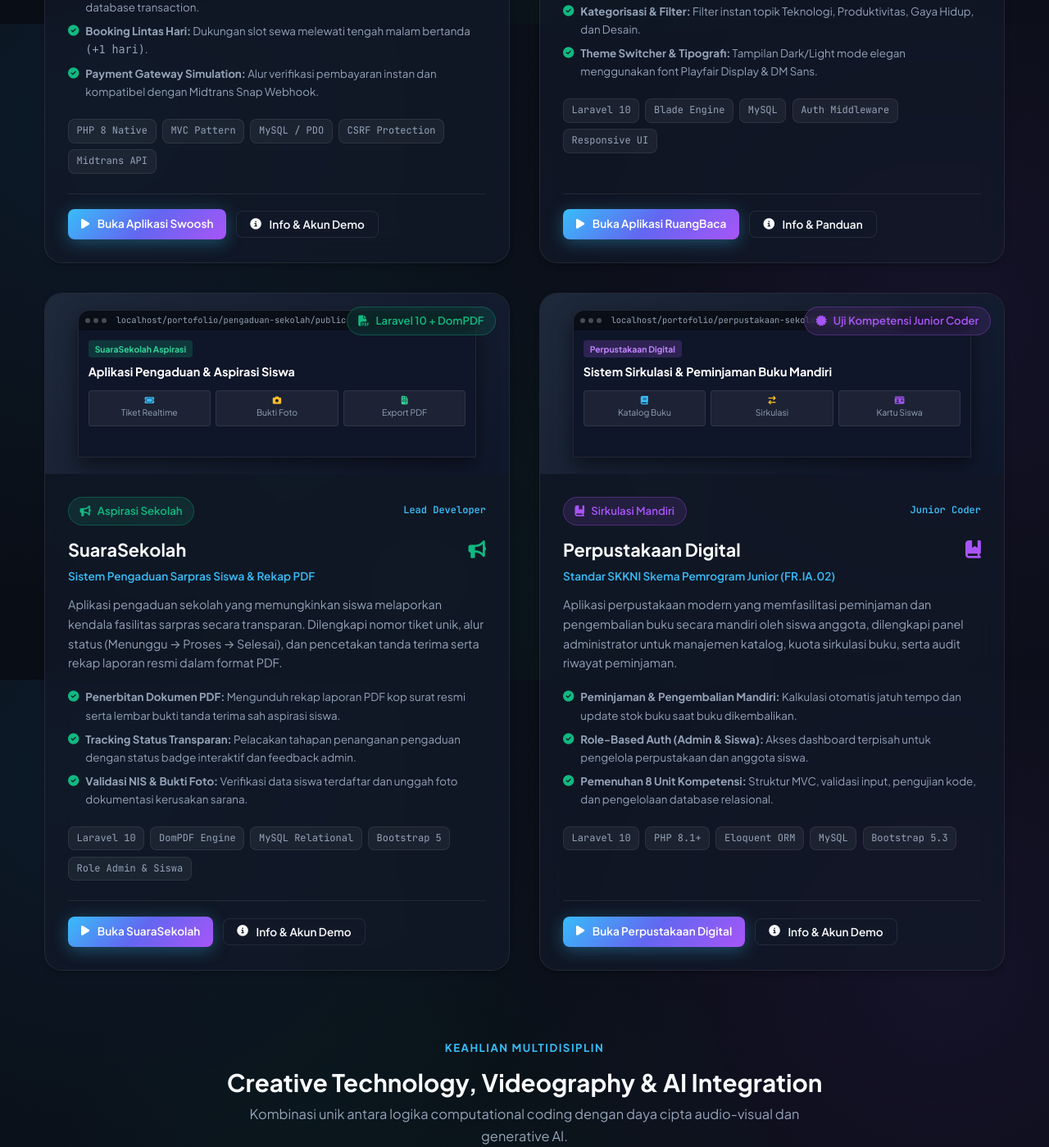
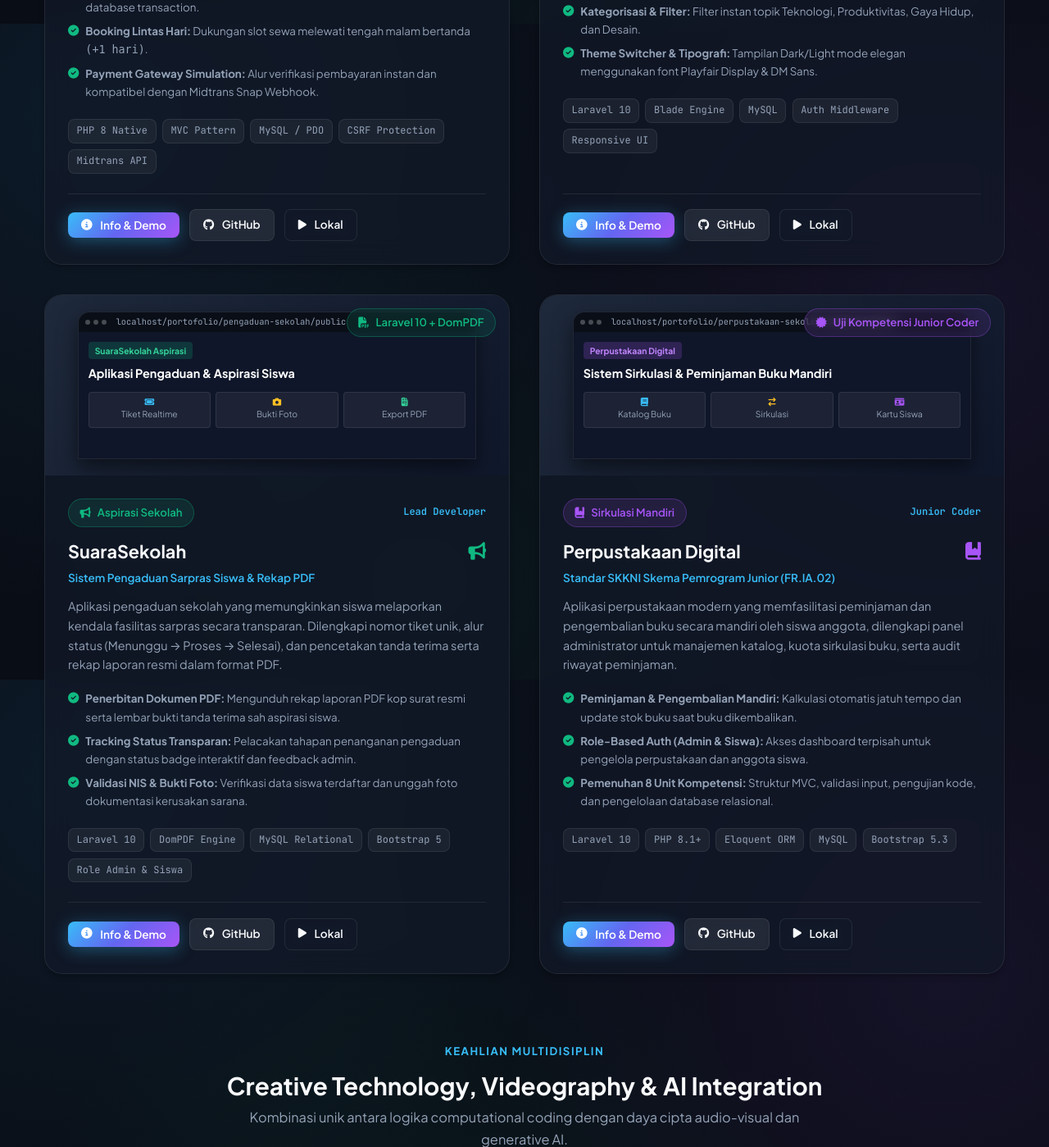
Before and after one commit to Alvin-Chandra1/portofolio, a PHP site: page /portofolio/ in a window 1280 px wide. Shown: the part 3171-4570 px from the top of the page at 82% size. Run offline with PHP 8.4, Linux system fonts and the light colour scheme.

Commit message:
fix: smart project navigation with GitHub repository links and full-stack backend notice for online viewers

```diff
--- a/assets/css/style.css
+++ b/assets/css/style.css
@@ -1943,6 +1943,34 @@ textarea.form-control {
   display: flex;
   flex-direction: column;
   gap: 0.4rem;
+}
+
+.backend-notice-box {
+  background: rgba(245, 158, 11, 0.1);
+  border: 1px solid rgba(245, 158, 11, 0.3);
+  border-radius: var(--radius-md);
+  padding: 1rem;
+  font-size: 0.85rem;
+  color: var(--text-muted);
+  display: flex;
+  gap: 0.75rem;
+  align-items: flex-start;
+  line-height: 1.6;
+}
+
+.backend-notice-box strong {
+  color: var(--accent-amber);
+}
+
+.btn-github {
+  background: rgba(255, 255, 255, 0.08);
+  border: 1px solid var(--border-color);
+  color: var(--text-main);
+}
+.btn-github:hover {
+  background: #24292f;
+  border-color: #ffffff;
+  color: #ffffff;
 }
 
 /* CV Modal Specifics */
--- a/assets/js/main.js
+++ b/assets/js/main.js
@@ -166,6 +166,7 @@ const projectData = {
   swoosh: {
     title: "Swoosh — Sistem Reservasi Lapangan Basket Terpadu (PHP Native MVC)",
     category: "Full-Stack Web Application • Native PHP 8 MVC Architecture",
+    githubRepo: "https://github.com/Alvin-Chandra1/swoosh-new",
     summary: "Aplikasi reservasi lapangan basket dengan arsitektur PHP Native MVC modern tanpa dependency framework eksternal. Dirancang untuk menangani operasional pemesanan secara end-to-end dengan fokus utama pada pencegahan double-booking di sisi server dan integrasi alur pembayaran fleksibel.",
     architecture: [
       "Arsitektur Model-View-Controller (MVC) murni dengan front-controller pattern di <code>public/index.php</code>.",
@@ -191,6 +192,7 @@ const projectData = {
   ruangbaca: {
     title: "RuangBaca — Platform Publikasi Konten & CMS Editorial (Laravel 10)",
     category: "Full-Stack Web Application • Laravel 10 Framework",
+    githubRepo: "https://github.com/Alvin-Chandra1/ruangbaca",
     summary: "Website editorial artikel online modern yang memadukan kenyamanan pembaca (tipografi Playfair Display & DM Sans) dengan sistem Content Management System (CMS) terstruktur bagi author dan administrator.",
     architecture: [
       "Dibangun di atas <code>Laravel 10</code> dengan arsitektur MVC dan route RESTful yang terstruktur.",
@@ -214,6 +216,7 @@ const projectData = {
   pengaduan_sekolah: {
     title: "SuaraSekolah — Aplikasi Pengaduan & Aspirasi Siswa (Laravel 10)",
     category: "Full-Stack Web Application • Laravel 10 & DomPDF",
+    githubRepo: "https://github.com/Alvin-Chandra1/pengaduan-sekolah",
     summary: "Sistem pengaduan dan aspirasi sekolah digital yang memungkinkan siswa menyampaikan keluhan serta saran fasilitas sarana prasarana sekolah secara transparan, akuntabel, dan terlacak. Dilengkapi panel verifikasi sekolah, perubahan status real-time, dan export dokumen resmi PDF.",
     architecture: [
       "Model & Relasi Database Eloquent lengkap: <code>Siswa</code>, <code>Kategori</code>, <code>InputAspirasi</code>, <code>Aspirasi</code>, dan <code>User</code> (Admin).",
@@ -239,6 +242,7 @@ const projectData = {
   perpustakaan_digital: {
     title: "Perpustakaan Sekolah Digital — Sirkulasi Buku Mandiri (Laravel 10)",
     category: "Full-Stack Web Application • Standar Uji Kompetensi Junior Coder SKKNI",
+    githubRepo: "https://github.com/Alvin-Chandra1/Latihan_UKK_AlvinChandra_XIIPPLG2",
     summary: "Aplikasi sirkulasi buku perpustakaan digital yang dirancang untuk mempermudah kegiatan peminjaman dan pengembalian buku secara mandiri oleh siswa anggota, serta memfasilitasi petugas perpustakaan dalam inventarisasi katalog buku dan audit transaksi sirkulasi.",
     architecture: [
       "Standarisasi 8 Unit Kompetensi SKKNI Pemrogram Junior (Junior Coder FR.IA.02) dengan pola Model-View-Controller.",
@@ -271,14 +275,12 @@ function initProjectModals() {
   const modalArchList = document.getElementById('modal-arch-list');
   const modalCreds = document.getElementById('modal-creds');
   const modalTechTags = document.getElementById('modal-tech-tags');
-  const modalActionBtn = document.getElementById('modal-action-btn');
+  const modalActionsWrap = document.getElementById('modal-actions-wrap');
 
-  document.querySelectorAll('[data-open-modal]').forEach(btn => {
-    btn.addEventListener('click', (e) => {
-      e.preventDefault();
-      const projectKey = btn.getAttribute('data-open-modal');
+  const isLocal = window.location.hostname === 'localhost' || window.location.hostname === '127.0.0.1';
+
+  const openModalByKey = (projectKey) => {
     const data = projectData[projectKey];
-
     if (data && modalOverlay) {
       modalTitle.textContent = data.title;
       modalCategory.textContent = data.category;
@@ -292,8 +294,8 @@ function initProjectModals() {
         </li>
       `).join('');
 
-        // Credentials
-        modalCreds.innerHTML = `
+      // Credentials & Hosting notice
+      let credsHTML = `
         <div style="font-weight: 700; color: var(--text-main); margin-bottom: 0.4rem;">
           <i class="fa-solid fa-key" style="color: var(--accent-amber);"></i> Akses & Informasi Akun Demo:
         </div>
@@ -305,18 +307,72 @@ function initProjectModals() {
         `).join('')}
       `;
 
+      if (!isLocal) {
+        credsHTML += `
+          <div class="backend-notice-box" style="margin-top: 0.85rem;">
+            <i class="fa-solid fa-server" style="color: var(--accent-amber); font-size: 1.15rem; margin-top: 0.2rem;"></i>
+            <div>
+              <strong>Informasi Backend & Database:</strong> Projek ini merupakan aplikasi Full-Stack dinamis berbasis backend PHP & database MySQL. Di hosting statis seperti GitHub Pages, aplikasi tidak dapat mengeksekusi PHP secara langsung, namun seluruh arsitektur, kode program lengkap, file database <code>.sql</code>, dan panduan instalasi dapat diakses secara transparan melalui tombol repositori GitHub di bawah ini.
+            </div>
+          </div>
+        `;
+      }
+
+      modalCreds.innerHTML = credsHTML;
+
       // Tech stack tags
       modalTechTags.innerHTML = data.techStack.map(tag => `
         <span class="tech-tag" style="background: rgba(56, 189, 248, 0.1); color: var(--accent-cyan); border-color: rgba(56, 189, 248, 0.25);">${tag}</span>
       `).join('');
 
-        // Action button
-        modalActionBtn.setAttribute('href', data.credentials.url);
-        modalActionBtn.innerHTML = `<i class="fa-solid fa-arrow-up-right-from-square"></i> Buka Aplikasi (${data.title.split('—')[0].trim()})`;
+      // Action buttons
+      if (modalActionsWrap) {
+        modalActionsWrap.innerHTML = `
+          <a href="${data.githubRepo}" target="_blank" class="btn btn-primary" style="flex: 1.2;">
+            <i class="fa-brands fa-github"></i> Buka Source Code di GitHub
+          </a>
+          <a href="${data.credentials.url}" target="_blank" class="btn btn-outline" style="flex: 1;" title="${isLocal ? 'Buka di Server Lokal Laragon' : 'Membutuhkan server lokal Laragon / PHP aktif'}">
+            <i class="fa-solid ${isLocal ? 'fa-play' : 'fa-laptop-code'}"></i> ${isLocal ? 'Buka di Localhost' : 'Buka di Server Lokal'}
+          </a>
+        `;
+      }
 
       modalOverlay.classList.add('active');
       document.body.style.overflow = 'hidden';
     }
+  };
+
+  // Intercept launcher pills if on remote web
+  document.querySelectorAll('.launcher-pill').forEach(pill => {
+    pill.addEventListener('click', (e) => {
+      if (!isLocal) {
+        e.preventDefault();
+        const projectKey = pill.getAttribute('data-open-modal');
+        if (projectKey) {
+          openModalByKey(projectKey);
+        }
+      }
+    });
+  });
+
+  // Intercept local-app-btn if on remote web
+  document.querySelectorAll('.local-app-btn').forEach(btn => {
+    btn.addEventListener('click', (e) => {
+      if (!isLocal) {
+        e.preventDefault();
+        showToast('Aplikasi ini membutuhkan server lokal Laragon / PHP & MySQL aktif.');
+        const card = btn.closest('.project-card');
+        const modalBtn = card?.querySelector('[data-open-modal]');
+        if (modalBtn) modalBtn.click();
+      }
+    });
+  });
+
+  document.querySelectorAll('[data-open-modal]').forEach(btn => {
+    btn.addEventListener('click', (e) => {
+      e.preventDefault();
+      const projectKey = btn.getAttribute('data-open-modal');
+      openModalByKey(projectKey);
     });
   });
 
--- a/index.php
+++ b/index.php
@@ -171,19 +171,19 @@
                             <div class="hero-quick-launcher">
                                 <div class="launcher-label"><i class="fa-solid fa-bolt" style="color: #fbbf24;"></i> Jalankan Projek Langsung dari Server Lokal:</div>
                                 <div class="launcher-grid">
-                                    <a href="./swoosh/public/" target="_blank" class="launcher-pill">
+                                    <a href="./swoosh/public/" data-open-modal="swoosh" class="launcher-pill">
                                         <i class="fa-solid fa-basketball" style="color: #f97316;"></i>
                                         <span>Swoosh Booking (MVC)</span>
                                     </a>
-                                    <a href="./bb/public/" target="_blank" class="launcher-pill">
+                                    <a href="./bb/public/" data-open-modal="ruangbaca" class="launcher-pill">
                                         <i class="fa-solid fa-newspaper" style="color: var(--accent-cyan);"></i>
                                         <span>RuangBaca (Laravel 10)</span>
                                     </a>
-                                    <a href="./pengaduan-sekolah/public/" target="_blank" class="launcher-pill">
+                                    <a href="./pengaduan-sekolah/public/" data-open-modal="pengaduan_sekolah" class="launcher-pill">
                                         <i class="fa-solid fa-bullhorn" style="color: #10b981;"></i>
                                         <span>SuaraSekolah (Aspirasi)</span>
                                     </a>
-                                    <a href="./perpustakaan-sekolah-digital/public/" target="_blank" class="launcher-pill">
+                                    <a href="./perpustakaan-sekolah-digital/public/" data-open-modal="perpustakaan_digital" class="launcher-pill">
                                         <i class="fa-solid fa-book-bookmark" style="color: #a855f7;"></i>
                                         <span>Perpustakaan Digital</span>
                                     </a>
@@ -408,12 +408,15 @@
                         </div>
 
                         <div class="project-actions">
-                            <a href="./swoosh/public/" target="_blank" class="btn btn-primary btn-sm">
-                                <i class="fa-solid fa-play"></i> Buka Aplikasi Swoosh
+                            <button class="btn btn-primary btn-sm" data-open-modal="swoosh">
+                                <i class="fa-solid fa-circle-info"></i> Info &amp; Demo
+                            </button>
+                            <a href="https://github.com/Alvin-Chandra1/swoosh-new" target="_blank" class="btn btn-outline btn-sm btn-github" title="Lihat Source Code di GitHub">
+                                <i class="fa-brands fa-github"></i> GitHub
                             </a>
-                            <button class="btn btn-outline btn-sm" data-open-modal="swoosh">
-                                <i class="fa-solid fa-circle-info"></i> Info &amp; Akun Demo
-                            </button>
+                            <a href="./swoosh/public/" target="_blank" class="btn btn-outline btn-sm local-app-btn" title="Jalankan di Server Lokal Laragon">
+                                <i class="fa-solid fa-play"></i> Lokal
+                            </a>
                         </div>
                     </div>
                 </div>
@@ -485,12 +488,15 @@
                         </div>
 
                         <div class="project-actions">
-                            <a href="./bb/public/" target="_blank" class="btn btn-primary btn-sm">
-                                <i class="fa-solid fa-play"></i> Buka Aplikasi RuangBaca
+                            <button class="btn btn-primary btn-sm" data-open-modal="ruangbaca">
+                                <i class="fa-solid fa-circle-info"></i> Info &amp; Demo
+                            </button>
+                            <a href="https://github.com/Alvin-Chandra1/ruangbaca" target="_blank" class="btn btn-outline btn-sm btn-github" title="Lihat Source Code di GitHub">
+                                <i class="fa-brands fa-github"></i> GitHub
                             </a>
-                            <button class="btn btn-outline btn-sm" data-open-modal="ruangbaca">
-                                <i class="fa-solid fa-circle-info"></i> Info &amp; Panduan
-                            </button>
+                            <a href="./bb/public/" target="_blank" class="btn btn-outline btn-sm local-app-btn" title="Jalankan di Server Lokal Laragon">
+                                <i class="fa-solid fa-play"></i> Lokal
+                            </a>
                         </div>
                     </div>
                 </div>
@@ -562,12 +568,15 @@
                         </div>
 
                         <div class="project-actions">
-                            <a href="./pengaduan-sekolah/public/" target="_blank" class="btn btn-primary btn-sm">
-                                <i class="fa-solid fa-play"></i> Buka SuaraSekolah
+                            <button class="btn btn-primary btn-sm" data-open-modal="pengaduan_sekolah">
+                                <i class="fa-solid fa-circle-info"></i> Info &amp; Demo
+                            </button>
+                            <a href="https://github.com/Alvin-Chandra1/pengaduan-sekolah" target="_blank" class="btn btn-outline btn-sm btn-github" title="Lihat Source Code di GitHub">
+                                <i class="fa-brands fa-github"></i> GitHub
                             </a>
-                            <button class="btn btn-outline btn-sm" data-open-modal="pengaduan_sekolah">
-                                <i class="fa-solid fa-circle-info"></i> Info &amp; Akun Demo
-                            </button>
+                            <a href="./pengaduan-sekolah/public/" target="_blank" class="btn btn-outline btn-sm local-app-btn" title="Jalankan di Server Lokal Laragon">
+                                <i class="fa-solid fa-play"></i> Lokal
+                            </a>
                         </div>
                     </div>
                 </div>
@@ -639,12 +648,15 @@
                         </div>
 
                         <div class="project-actions">
-                            <a href="./perpustakaan-sekolah-digital/public/" target="_blank" class="btn btn-primary btn-sm">
-                                <i class="fa-solid fa-play"></i> Buka Perpustakaan Digital
+                            <button class="btn btn-primary btn-sm" data-open-modal="perpustakaan_digital">
+                                <i class="fa-solid fa-circle-info"></i> Info &amp; Demo
+                            </button>
+                            <a href="https://github.com/Alvin-Chandra1/Latihan_UKK_AlvinChandra_XIIPPLG2" target="_blank" class="btn btn-outline btn-sm btn-github" title="Lihat Source Code di GitHub">
+                                <i class="fa-brands fa-github"></i> GitHub
                             </a>
-                            <button class="btn btn-outline btn-sm" data-open-modal="perpustakaan_digital">
-                                <i class="fa-solid fa-circle-info"></i> Info &amp; Akun Demo
-                            </button>
+                            <a href="./perpustakaan-sekolah-digital/public/" target="_blank" class="btn btn-outline btn-sm local-app-btn" title="Jalankan di Server Lokal Laragon">
+                                <i class="fa-solid fa-play"></i> Lokal
+                            </a>
                         </div>
                     </div>
                 </div>
@@ -1257,9 +1269,9 @@
                     <div id="modal-tech-tags" style="display: flex; flex-wrap: wrap; gap: 0.5rem;"></div>
                 </div>
 
-                <div style="display: flex; gap: 1rem; margin-top: 0.5rem;">
+                <div id="modal-actions-wrap" style="display: flex; flex-wrap: wrap; gap: 0.75rem; margin-top: 0.5rem;">
                     <a id="modal-action-btn" href="#" target="_blank" class="btn btn-primary" style="flex: 1;">
-                        <i class="fa-solid fa-arrow-up-right-from-square"></i> Buka Aplikasi Langsung
+                        <i class="fa-brands fa-github"></i> Lihat Source Code di GitHub
                     </a>
                 </div>
             </div>
```
Also changed, not shown: index.html (+38 -26 lines). Lines whose indentation alone changed are shown as unchanged.
